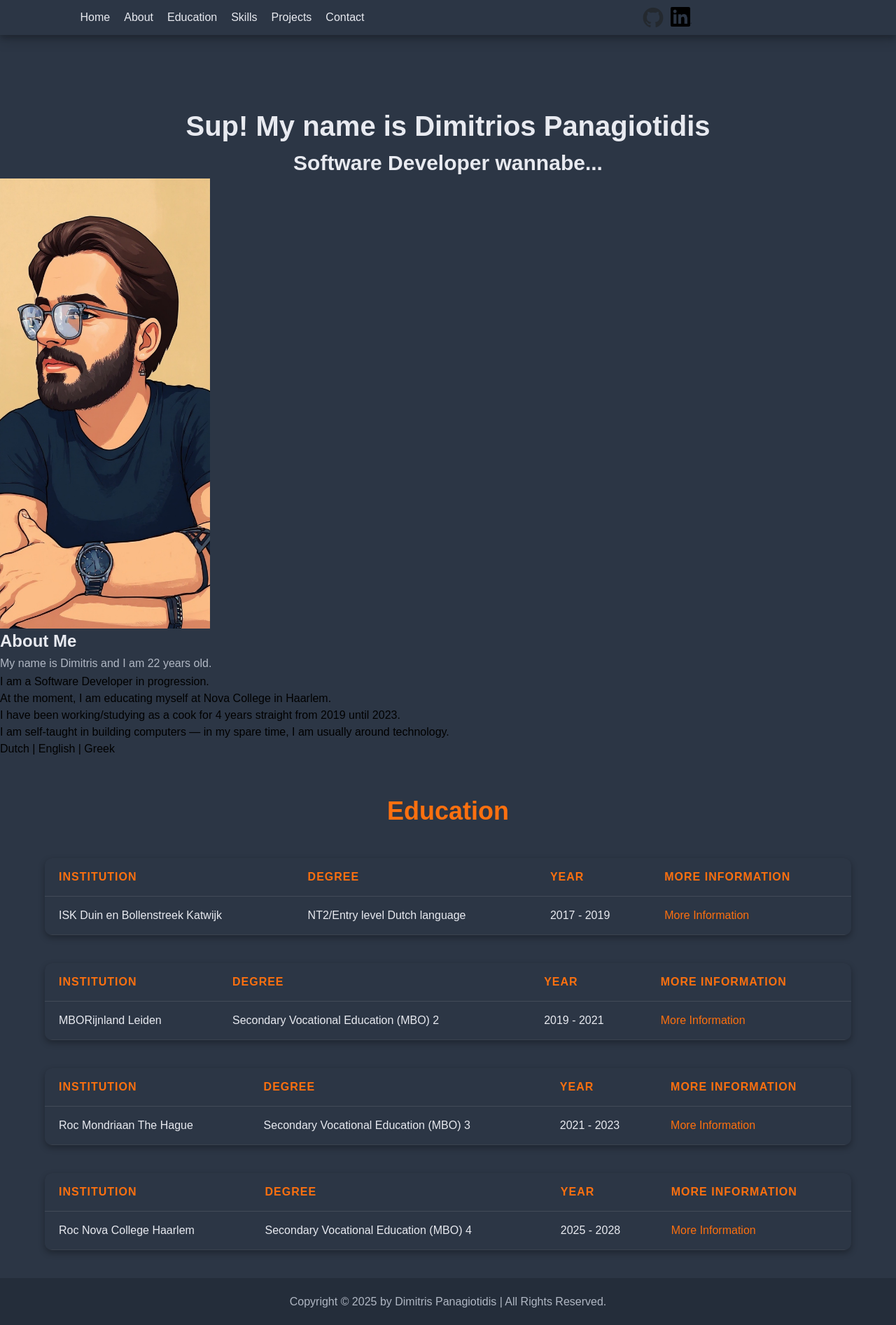
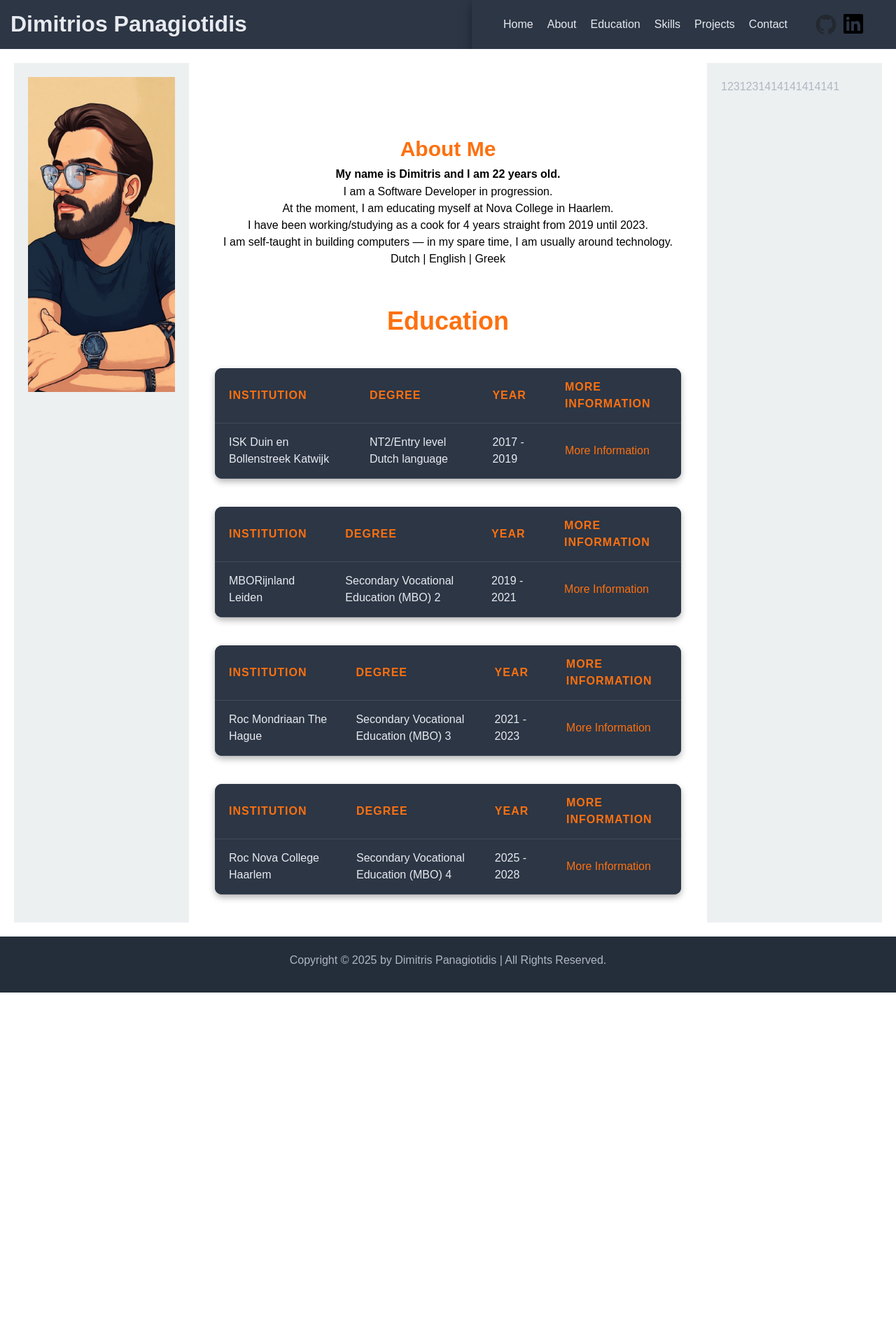
Before and after one commit to DimitriosPanagiotidis/Portfolio, a PHP site: page / in a window 1280 px wide. Shown: the whole page at 70% size. After the commit the page ends 1418 px from the top, so only its background shows below. Run offline with PHP 8.4, Linux system fonts and the light colour scheme; data comes from the database, SQL or seed files in the repository; data that the repository does not hold is empty.

Commit message:
Footer changes and redirected the index page along with some styling

```diff
--- a/www/footer.php
+++ b/www/footer.php
@@ -1,3 +1,3 @@
-<div>
+<footer class="footer">
     <p>Copyright © 2025 by Dimitris Panagiotidis | All Rights Reserved.</p>
-</div>
+</footer>
--- a/www/index.php
+++ b/www/index.php
@@ -22,19 +22,20 @@ $educations = mysqli_fetch_all($result, MYSQLI_ASSOC);
 </head>
 
 <body>
-    <header id="home">
+    <div class="container">
+        <header id="home" class="header">
             <!-- NAVBAR -->
+            <h1>Dimitrios Panagiotidis</h1>
             <?php include 'navbar.php' ?>
             <!-- END OF NAVBAR -->
-        <div class="intro">
-            <h1>Sup! My name is Dimitrios Panagiotidis</h1>
-            <h2>Software Developer wannabe...</h2>
+        </header>
+        <div class="content">
+            <aside class="sidebar-left">
                 <img src="./images/Dimitris_cartoon.png" alt="Dimitris Panagiotidis">
-        </div>
-    </header>
-    <main>
+            </aside>
+            <main class="intro">
                 <!-- BEGIN OF ABOUT ME  -->
-        <section id="about">
+                <section id="about" class="about">
                     <article>
                         <h2>About Me</h2>
                         <p>My name is Dimitris and I am 22 years old.</p>
@@ -52,7 +53,7 @@ $educations = mysqli_fetch_all($result, MYSQLI_ASSOC);
                 <!-- BEGIN OF EDUCATION -->
                 <section id="education" class="education">
                     <h2>Education</h2>
-            <?php foreach($educations as $education ): ?>
+                    <?php foreach ($educations as $education): ?>
                         <table>
                             <tr>
                                 <th scope="col">Institution</th>
@@ -69,16 +70,16 @@ $educations = mysqli_fetch_all($result, MYSQLI_ASSOC);
                         </table>
                     <?php endforeach; ?>
                 </section>
-
-        <!-- END OF EDUCATION -->
-
-
-
             </main>
 
+            <aside class="sidebar-right">
+                <p>1231231414141414141</p>
+            </aside>
+        </div>
         <footer>
             <?php include 'footer.php' ?>
         </footer>
+    </div>
 </body>
 
 </html>
--- a/www/style.css
+++ b/www/style.css
@@ -16,12 +16,26 @@ body{
     padding: 0;
     font-family: Arial, Helvetica, sans-serif;
 }
+
+.container{
+  display: flex;
+  flex-direction: column;
+  min-height: 100vh;
+}
+.content{
+  display: flex;
+  flex: 1;
+  padding: 20px;
+  background: white;
+}
+
 /* NAVBAR */
 nav {
   display: flex;
   justify-content: space-between; /* Spread nav sections and socials */
   align-items: center;            /* Vertically center items */
   text-align: center;
+  padding: 25px;
   background-color: #2C3645;
   box-shadow: 0 4px 8px 0 rgba(0, 0, 0, 0.2), 0 6px 20px 0 rgba(0, 0, 0, 0.19);
 }
@@ -29,7 +43,7 @@ nav {
 nav ul {
   display: flex;
   gap: 20px;
-  padding: 10px;
+  padding: 20px;
   margin: 0 auto;                /* Center horizontally */
   flex: 1;                       /* Take available space */
   justify-content: center;       /* Center nav items */
@@ -41,11 +55,22 @@ nav ul li {
 nav a{
   text-decoration: none;
   color: #E8EAF0;
+  transition: background 0.3s;
 }
 nav a:hover{
   color: #fd700f;
 }
 
+header.header {
+  display: flex;
+  justify-content: space-between;
+  height: 70px;
+}
+header.header h1{
+  font-weight: 800;
+  margin-left: 15px;
+  margin-top: 10px;
+}
 
 .socials {
   display: flex;
@@ -62,7 +87,19 @@ nav a:hover{
 /* END OF NAVBAR */
 
 /* INDEX PAGE */
+.sidebar-left,
+.sidebar-right{
+  flex-grow: 0;
+  flex-shrink: 0;
+  flex-basis: 250px;
+  background: #ecf0f1;
+  padding: 20px;
+}
+
 .intro{
+  display: flex;
+  flex-direction: column;
+  flex: 1;
   text-align: center;
   margin-top: 100px;
 }
@@ -82,7 +119,17 @@ nav a:hover{
 
 
 /* ABOUT PAGE */
+.about article h2{
+    color: #fd700f;
+}
+.about article p{
+  color: black;
+  font-weight: 600;
+}
 
+.about li{
+  list-style-type: none;
+}
 
 
 /* END OF ABOUT PAGE */
@@ -168,15 +215,12 @@ nav a:hover{
 
 
 /* FOOTER */
-footer {
+footer.footer {
   background-color: #242D3A;
   color: #B0B7C3;
   text-align: center;
   padding: 20px;
-}
-
-footer p{
-  margin: 0;
+  height: 80px;
 }
 
 /* END OF FOOTER */
```
Lines whose indentation alone changed are shown as unchanged.
